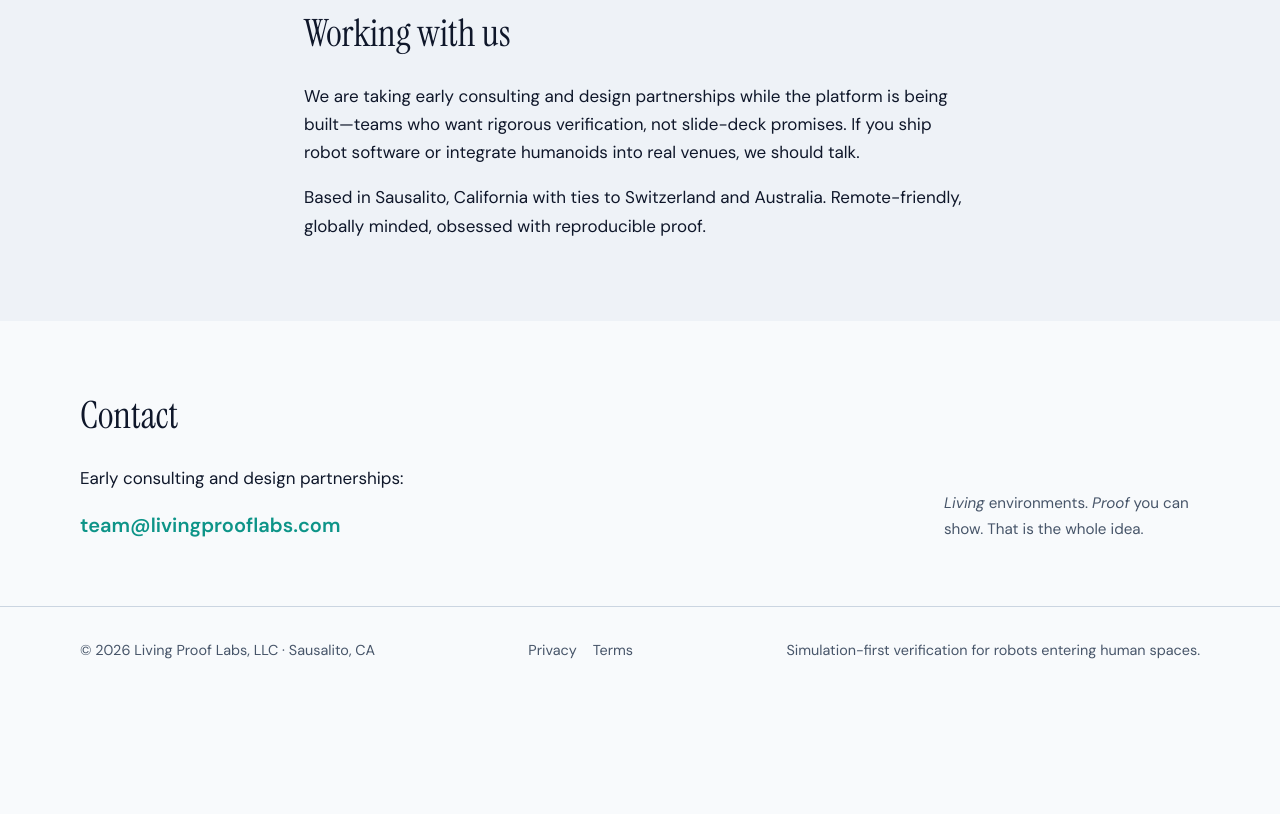
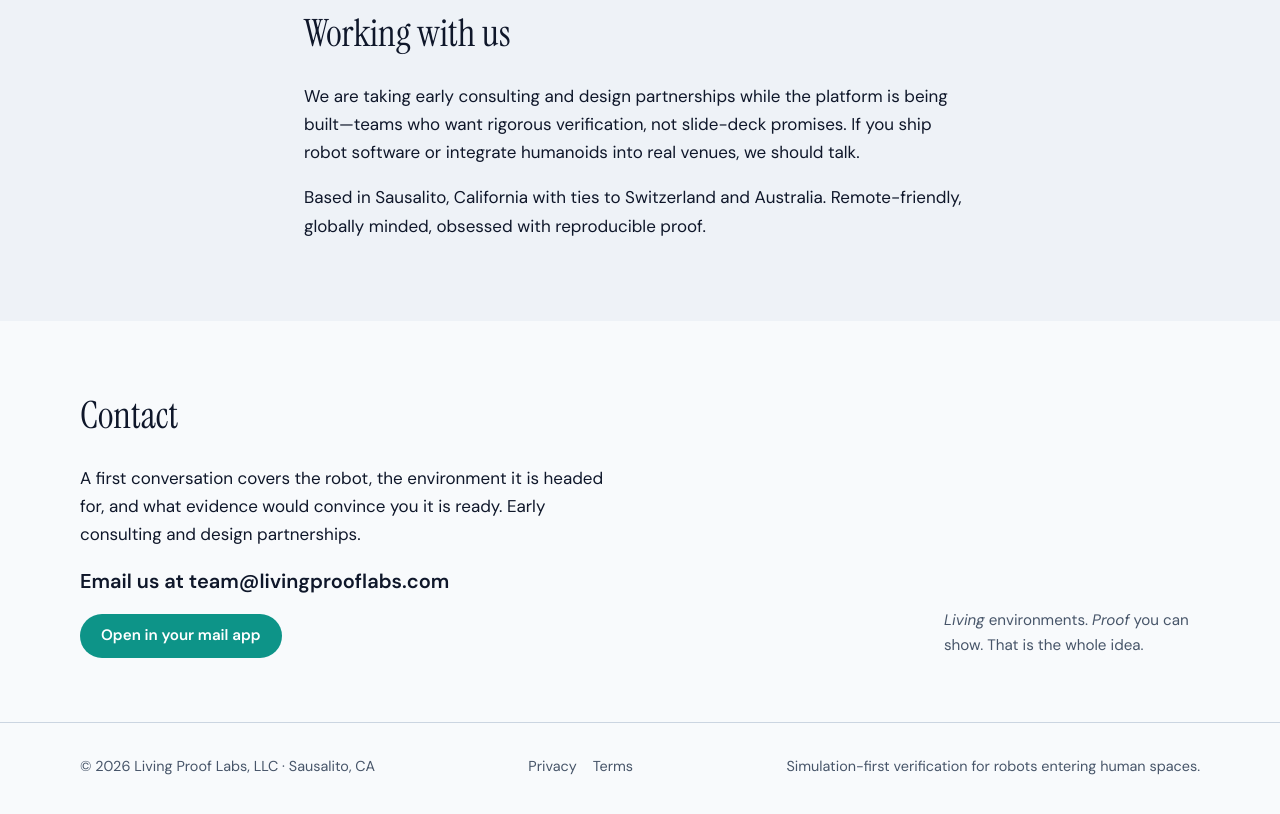
Before and after one commit to Living-Proof-Labs/website, a plain HTML site: page index.html in a window 1280 px wide. Shown: the part 3011-3825 px from the top of the page. Before the commit the page ends 3713 px from the top, so only its background shows below. Drawn offline with Linux system fonts and the light colour scheme.

Commit message:
fix: show contact address and footer year without JavaScript
Closes #8

```diff
--- a/index.html
+++ b/index.html
@@ -92,7 +92,7 @@
               connects them is still being built.
             </p>
             <div class="hero-actions">
-              <a class="button primary" href="mailto:team@livingprooflabs.com">Start a conversation</a>
+              <a class="button primary" href="#contact">Start a conversation</a>
               <a class="button ghost" href="https://docs.livingprooflabs.com/">Explore the docs</a>
             </div>
           </div>
@@ -291,12 +291,21 @@
 
       <section id="contact" class="section contact">
         <div class="container contact-inner">
-          <div>
+          <div class="contact-block">
             <h2>Contact</h2>
-            <p>Early consulting and design partnerships:</p>
+            <p>
+              A first conversation covers the robot, the environment it is headed for,
+              and what evidence would convince you it is ready. Early consulting and design
+              partnerships.
+            </p>
+            <!--email_off-->
             <p class="email-line">
-              <a href="mailto:team@livingprooflabs.com">team@livingprooflabs.com</a>
+              Email us at <span class="email-address">team@livingprooflabs.com</span>
             </p>
+            <p class="contact-actions">
+              <a class="button primary" href="mailto:team@livingprooflabs.com">Open in your mail app</a>
+            </p>
+            <!--/email_off-->
           </div>
           <p class="tagline-footer">
             <em>Living</em> environments. <em>Proof</em> you can show. That is the whole idea.
@@ -307,7 +316,7 @@
 
     <footer class="site-footer">
       <div class="container footer-inner">
-        <p>© <span id="year"></span> Living Proof Labs, LLC · Sausalito, CA</p>
+        <p>© 2026 Living Proof Labs, LLC · Sausalito, CA</p>
         <p class="footer-links">
           <a href="/privacy.html">Privacy</a>
           <a href="/terms.html">Terms</a>
@@ -315,8 +324,5 @@
         <p class="footer-note">Simulation-first verification for robots entering human spaces.</p>
       </div>
     </footer>
-    <script>
-      document.getElementById("year").textContent = new Date().getFullYear();
-    </script>
   </body>
 </html>
--- a/styles/main.css
+++ b/styles/main.css
@@ -603,3 +603,16 @@ h3 {
     align-items: flex-start;
   }
 }
+
+.contact-block {
+  max-width: 34rem;
+}
+
+.email-address {
+  user-select: all;
+  word-break: break-all;
+}
+
+.contact-actions {
+  margin: 1rem 0 0;
+}
```
Also changed, not shown: privacy.html (+3 -6 lines), terms.html (+1 -4 lines).
